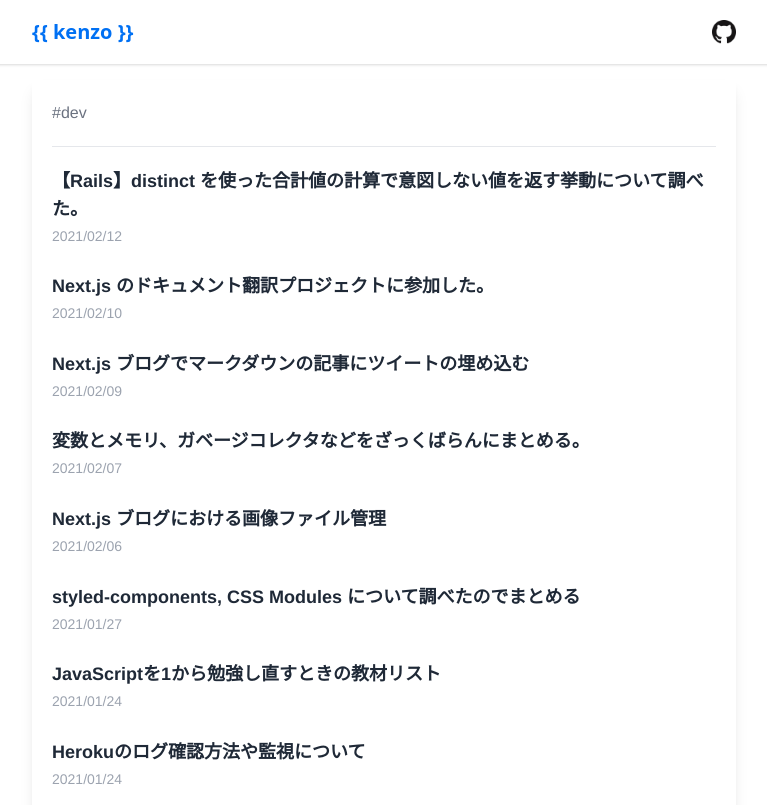
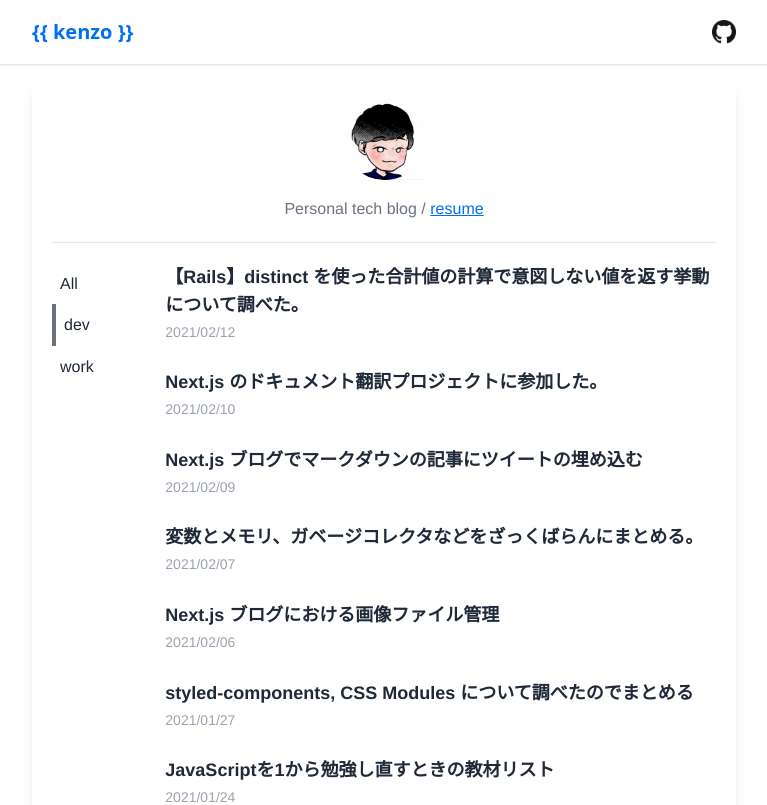
Before and after one commit to kenzo-tanaka/nextJsBlog, a Next.js app: page /categories/dev in a window 1280 px wide. Shown: the top 805 px of the page, without its empty margins (256-1023 px from the left). Built offline with nearby package versions, Linux system fonts and the light colour scheme.

Commit message:
enhance category menu & fix category page

```diff
--- a/components/categoryMenu.tsx
+++ b/components/categoryMenu.tsx
@@ -5,14 +5,13 @@ import { config } from "../site.config";
 const CategoryMenu: React.FC = () => {
   const router = useRouter();
   const categoryList = config.categoryList;
-  console.log(categoryList[0].name);
   return (
     <div>
       {categoryList.map(({ slug, name }) => (
         <Link href={slug}>
           <a
             className={`p-2 font-medium text-gray-800 w-full inline-block hover:bg-gray-100 hover:no-underline ${
-              router.pathname === slug ? "border-l-4 border-gray-500" : ""
+              router.asPath === slug ? "border-l-4 border-gray-500" : ""
             }`}
           >
             {name}
--- /dev/null
+++ b/components/profile.tsx
@@ -0,0 +1,20 @@
+import Link from "next/link";
+const Profile: React.FC = () => {
+  return (
+    <div className="flex flex-col	items-center">
+      <img
+        src="/images/profile.jpg"
+        alt="profile image"
+        className="w-20 rounded-l-full"
+      />
+      <p className="text-gray-500 mt-4">
+        Personal tech blog /{" "}
+        <Link href="/about">
+          <a className="underline">resume</a>
+        </Link>
+      </p>
+    </div>
+  );
+};
+
+export default Profile;
--- a/pages/categories/[name].tsx
+++ b/pages/categories/[name].tsx
@@ -1,6 +1,8 @@
 import { NextPage } from "next";
 import Layout from "../../components/layout";
 import PostsList from "../../components/postsList";
+import Profile from "../../components/profile";
+import CategoryMenu from "../../components/categoryMenu";
 import { PageSEO } from "../../components/pageSEO";
 import { getCategoryPosts, getCategoryNames } from "../../lib/categories";
 import { PostData } from "@types";
@@ -33,9 +35,14 @@ const Category: NextPage<Props> = ({ posts, categoryName }) => {
     <Layout>
       <PageSEO title={categoryName} slug={`categories/${categoryName}`} />
       <div className="shadow-lg p-5 divide-solid">
-        <p className="text-gray-500">#{categoryName}</p>
+        <Profile />
         <hr className="my-5" />
-        <PostsList heading={categoryName} posts={posts} />
+        <div className="grid grid-cols-6 gap-4">
+          <CategoryMenu />
+          <div className="col-span-5">
+            <PostsList heading="" posts={posts} />
+          </div>
+        </div>
       </div>
     </Layout>
   );
--- a/pages/index.tsx
+++ b/pages/index.tsx
@@ -1,12 +1,12 @@
 import { NextPage } from "next";
 import Layout from "../components/layout";
+import Profile from "../components/profile";
 import PostsList from "../components/postsList";
 import CategoryMenu from "../components/categoryMenu";
 import { PageSEO } from "../components/pageSEO";
 import { config } from "../site.config";
 import { getSortedPostsData } from "../lib/posts";
 import { PostData } from "@types";
-import Link from "next/link";
 
 export const getStaticProps = async () => {
   const allPostsData = getSortedPostsData();
@@ -26,19 +26,7 @@ const Home: NextPage<Props> = ({ allPostsData }) => {
     <Layout home>
       <PageSEO title={config.siteMeta.title} />
       <div className="shadow-lg p-5 divide-solid">
-        <div className="flex flex-col	items-center">
-          <img
-            src="/images/profile.jpg"
-            alt="profile image"
-            className="w-20 rounded-l-full"
-          />
-          <p className="text-gray-500 mt-4">
-            Personal tech blog /{" "}
-            <Link href="/about">
-              <a className="underline">resume</a>
-            </Link>
-          </p>
-        </div>
+        <Profile />
         <hr className="my-5" />
         <div className="grid grid-cols-6 gap-4">
           <CategoryMenu />
```
